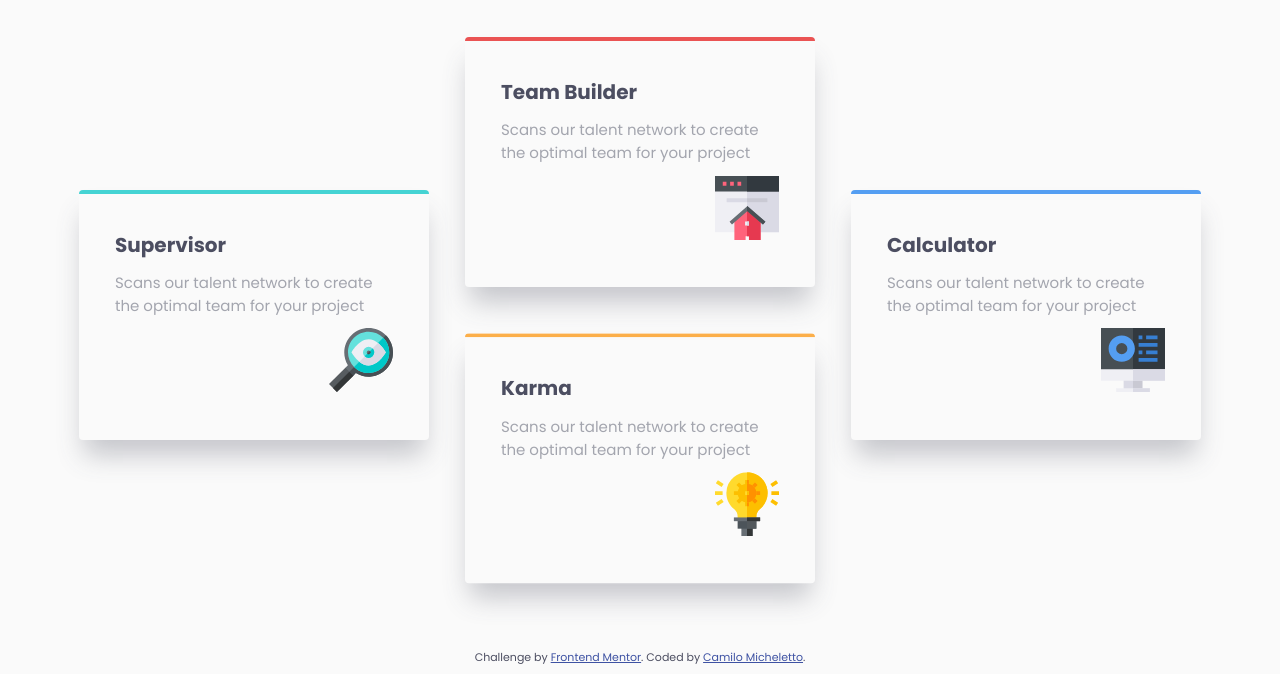
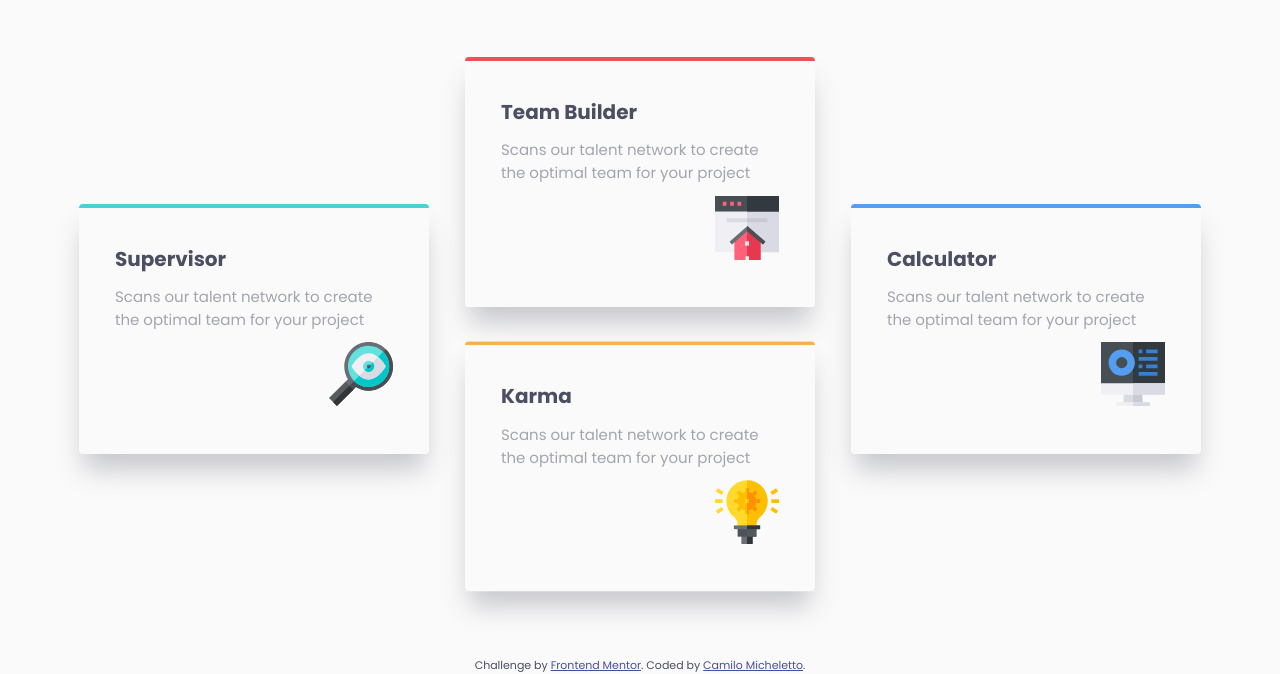
Before and after one commit to Allyhere/four-card-feature-section, a plain HTML site: page index.html in a window 1280 px wide. Shown: the part 247-921 px from the top of the page. Drawn offline with Linux system fonts and the light colour scheme.

Commit message:
style: style tweak

```diff
--- a/style.css
+++ b/style.css
@@ -36,7 +36,7 @@ body {
   display: grid;
   grid-template-columns: 1fr min(980px, 100%) 1fr;
   justify-items: center;
-  padding: 60px 0 40px;
+  padding: 80px 0 40px;
   & > * {
     grid-column: 2;
   }
@@ -53,7 +53,7 @@ body {
   --height: 250px;
   --min-width: 350px;
   display: grid;
-  gap: var(--spacing-card);
+  gap: 30px var(--spacing-card);
   grid-template: repeat(3, calc(var(--height) * 2 / 3)) / repeat(
       var(--cols, 3),
       minmax(var(--min-width), 1fr)
```
